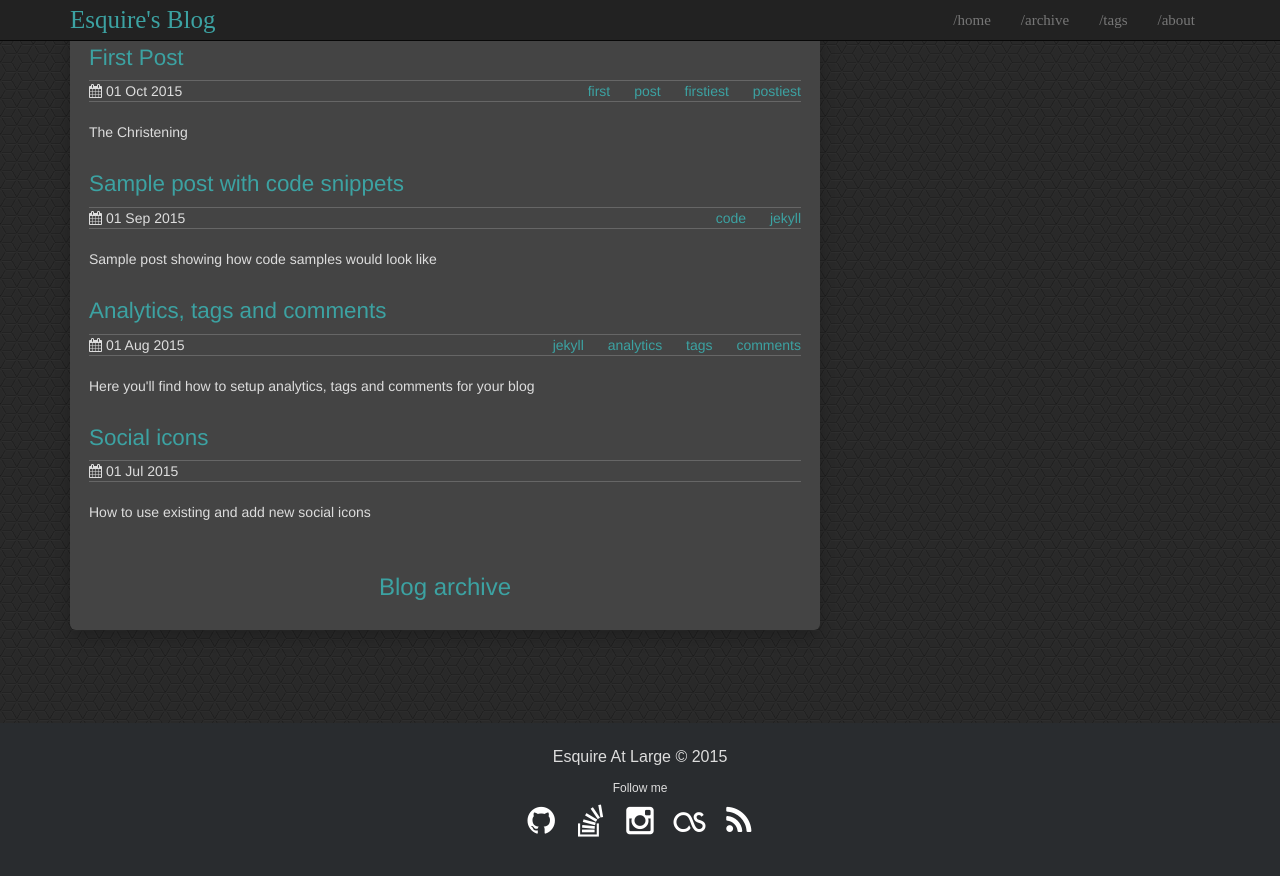
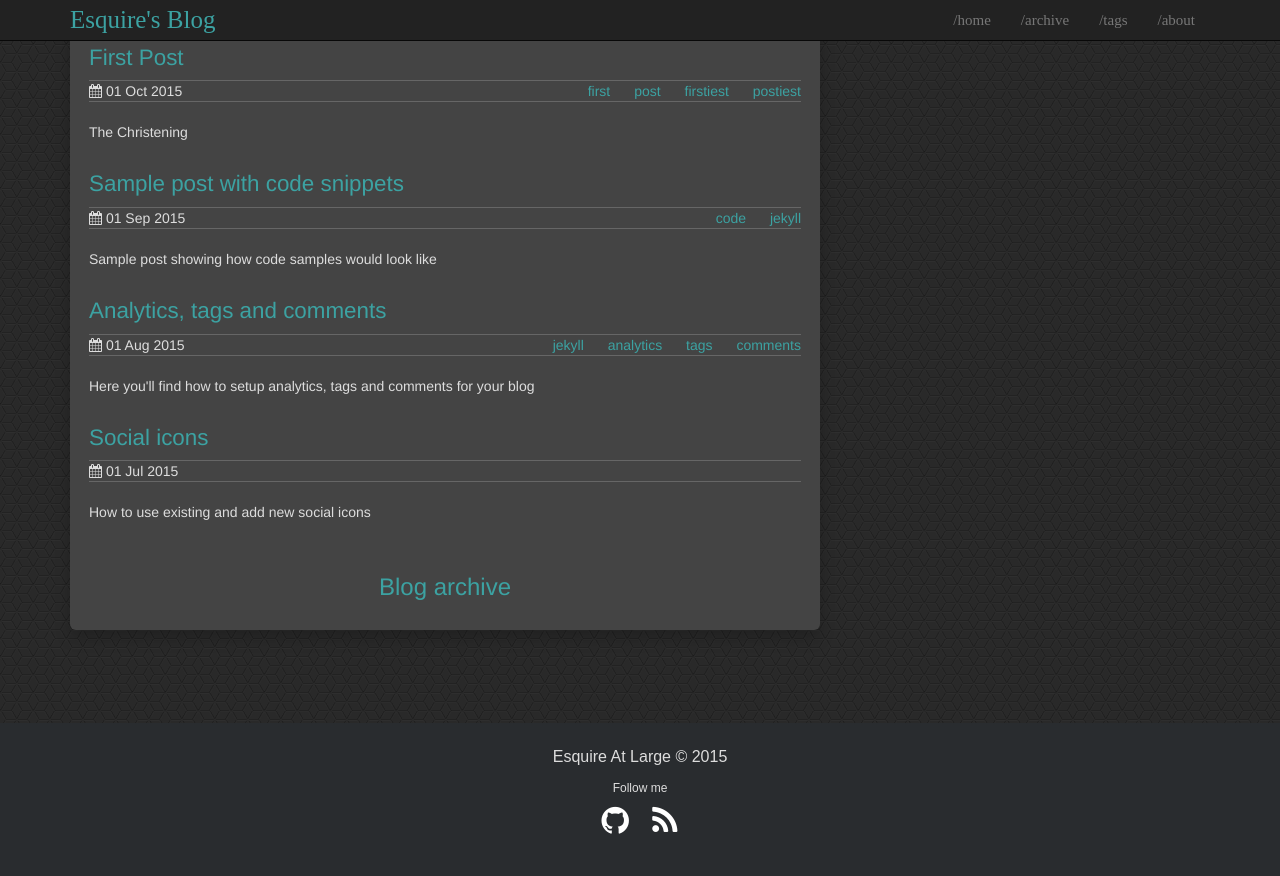
Before and after one commit to esquireatlarge/esquireatlarge.github.io, a Jekyll site: the page built from index.html, in a window 1280 px wide and 900 px high, scrolled down 783 px. Shown: the top 876 px of the window. Built offline with Jekyll 4.4.1, drawn with Linux system fonts in a browser that asks for light colours.

```diff
--- a/_config.yml
+++ b/_config.yml
@@ -3,7 +3,6 @@
 name: Esquire's Blog
 description: There's stuff on here...
 
-# Url is currently only used only for the RSS feed in feed.xml
 url: http://esquireatlarge.github.io
 #url: http://localhost:4000
 
@@ -12,10 +11,10 @@ baseurl:
 
 social:
   github: esquireatlarge
-  stackoverflow: ''
+  stackoverflow:
   linkedin:
-  instagram: ''
-  lastfm: ''
+  instagram:
+  lastfm:
   rss: feed.xml
 
 # Google Analytics key, leave blank to ignore
```
